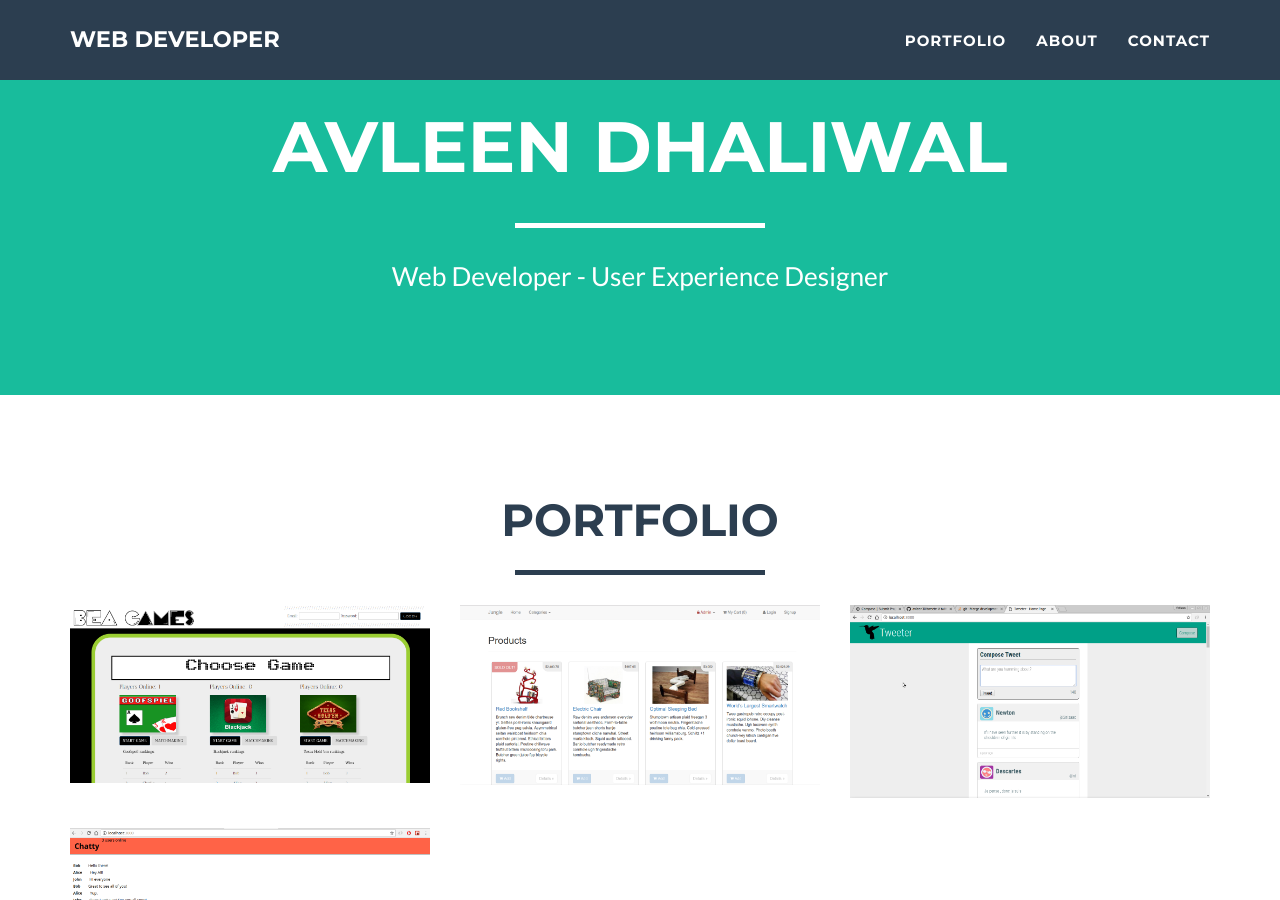
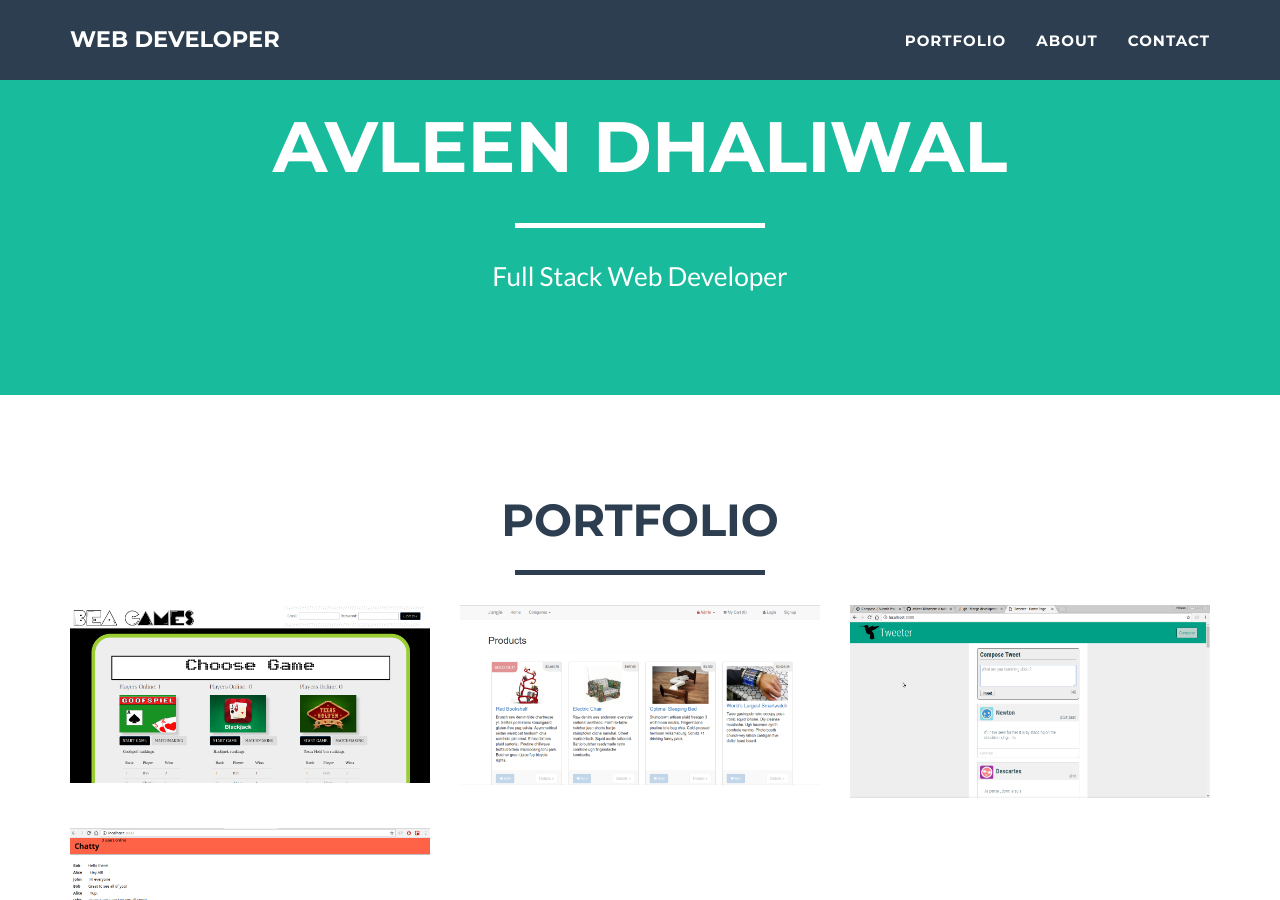
Before and after one commit to avleen30/avleen30.github.io, a Jekyll site: the page built from index.html, in a window 1280 px wide and 900 px high, scrolled down 304 px. Built offline with Jekyll 4.4.1, drawn with Linux system fonts in a browser that asks for light colours.

Commit message:
updated skills

```diff
--- a/_config.yml
+++ b/_config.yml
@@ -4,7 +4,7 @@ email: avleen3@gmail.com
 url: https://avleen30.github.io/
 description: "Full-stack Web Developer based out of Toronto, Canada"
 keywords: "Web Developer, Web, Canada, Toronto, Full-stack, Javascript, Ruby, Rails"
-skills: "Web Developer - User Experience Designer"
+skills: "Full Stack Web Developer"
 meta_author: Dhaliwal Avleen
 
 # Google webmaster tools
```
